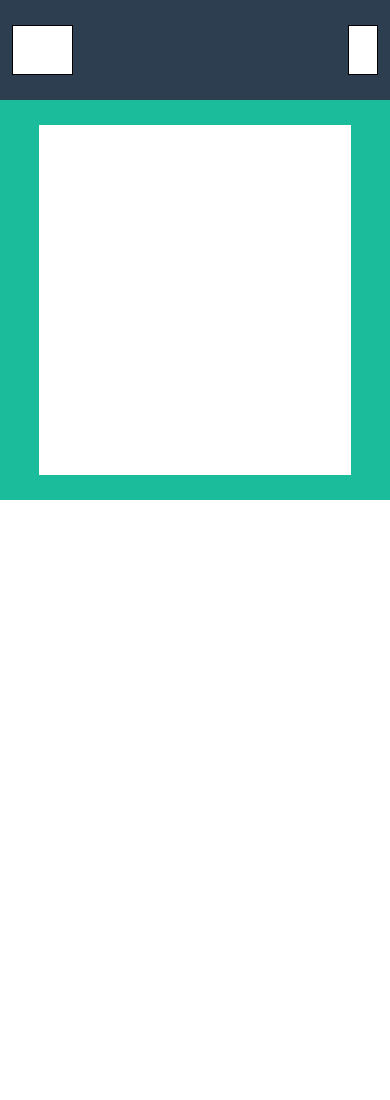
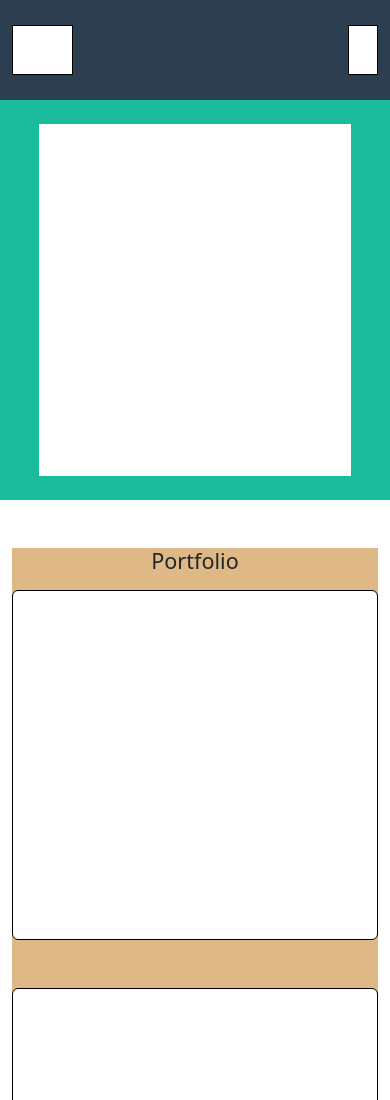
Before and after one commit to lucamincuzzi/html-css-bootstrap-freelancer, a plain HTML site: page index.html in a window 390 px wide. Shown: the top 1100 px of the page. Before the commit the page ends 844 px from the top, so only its background shows below. Drawn offline with nearby package versions, Linux system fonts and the light colour scheme.

Commit message:
add: mobile layout - portfolio section

```diff
--- a/css/style.css
+++ b/css/style.css
@@ -1,6 +1,6 @@
 :root {
-    --bg-nav-color: #2C3E50;
-    --bg-hero-color: #1ABC9C;
+  --bg-nav-color: #2c3e50;
+  --bg-hero-color: #1abc9c;
 }
 
 /* COMMON */
@@ -24,7 +24,9 @@ nav {
   background-color: var(--bg-nav-color);
 }
 
-nav .container-fluid, nav .container, nav .row {
+nav .container-fluid,
+nav .container,
+nav .row {
   height: 100%;
 }
 
@@ -35,15 +37,22 @@ nav [class*="col"] {
 /* Hero */
 
 #hero {
-    display: flex;
-    justify-content: center;
-    align-items: center;
   min-height: 400px;
   background-color: var(--bg-hero-color);
 }
 
 .jumbo-content-container {
   width: 80%;
-    min-height: 350px;
   background-color: white;
 }
+
+/* MAIN */
+
+main .container {
+    background-color: burlywood;
+    min-height: 1000px;
+}
+
+main [class*="col"] {
+    min-height: 350px;
+}
--- a/index.html
+++ b/index.html
@@ -35,14 +35,30 @@
           </div>
         </div>
       </nav>
-        <section id="hero">
+      <section id="hero" class="d-flex justify-content-center align-content-center py-4">
         <div class="jumbo-content-container"></div>
       </section>
     </header>
     <!-- /Header -->
     <div class="container">
       <!-- Main -->
-      <main></main>
+      <main>
+        <!-- Portfolio -->
+        <section id="portfolio">
+            <div class="container mt-5 text-center">
+                <h4 class="mb-3">Portfolio</h4>
+                <div class="row gy-5">
+                    <div class="col-12 rounded"></div>
+                    <div class="col-12 rounded"></div>
+                    <div class="col-12 rounded"></div>
+                    <div class="col-12 rounded"></div>
+                    <div class="col-12 rounded"></div>
+                    <div class="col-12 rounded"></div>
+                </div>
+            </div>
+        </section>
+        <!-- Portfolio -->
+      </main>
       <!-- /Main -->
       <!-- Footer -->
       <footer></footer>
```
Lines whose indentation alone changed are shown as unchanged.
